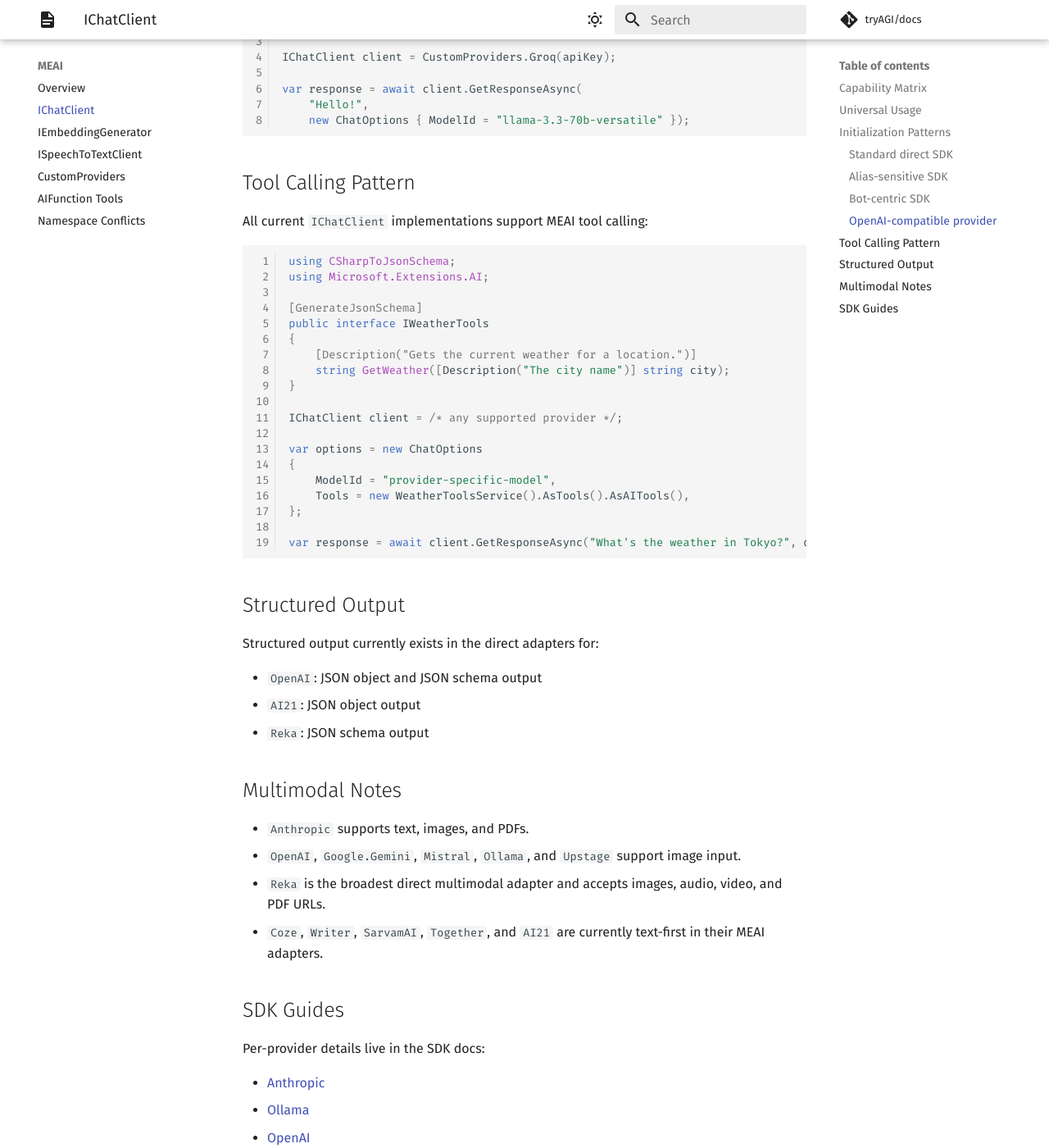
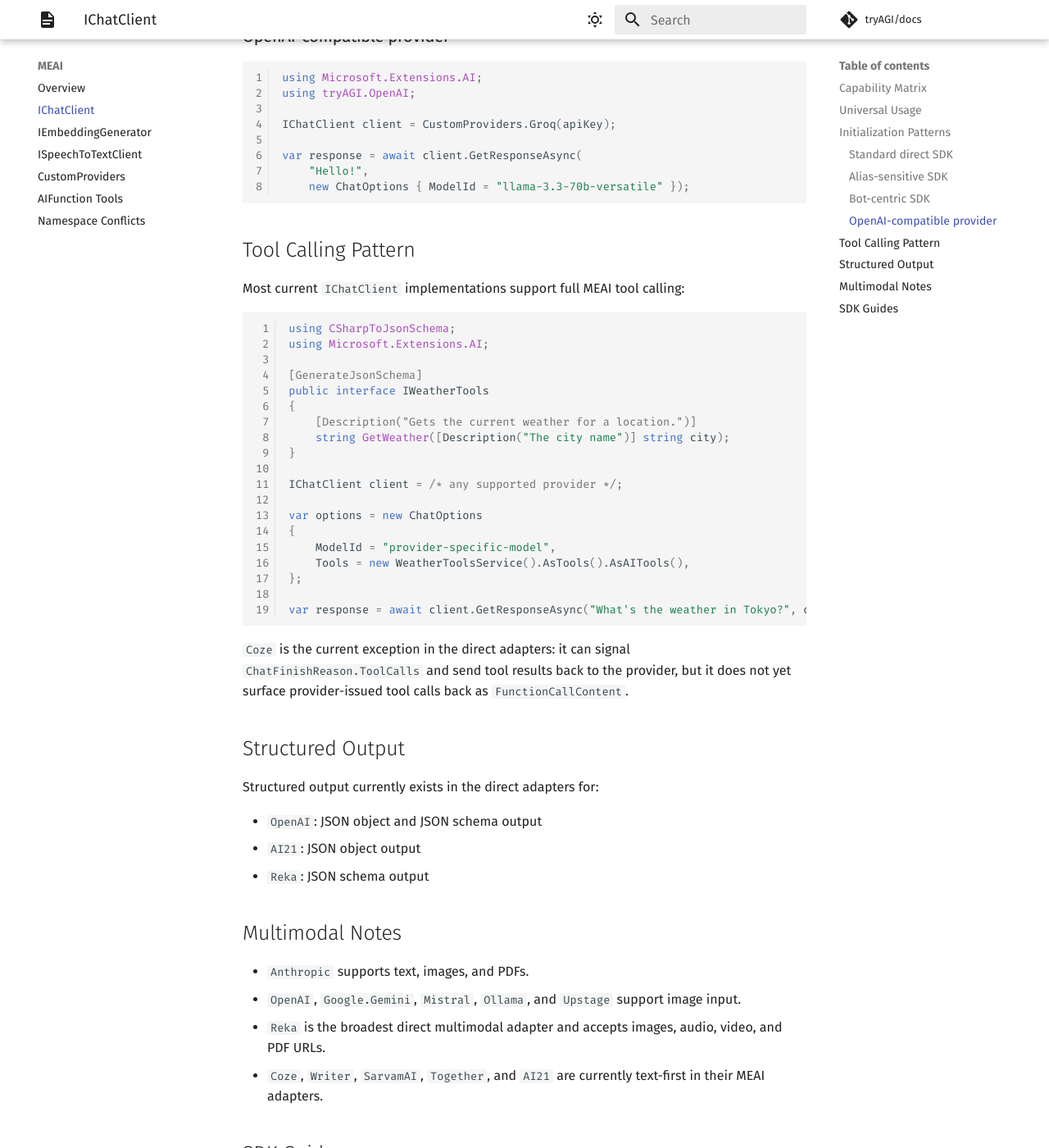
Before and after one commit to tryAGI/docs, an MkDocs documentation site: the page built from docs/meai/chat-client.md, in a window 1280 px wide and 1400 px high, scrolled down 2780 px. Shown: the whole window at 82% size. Built offline with MkDocs 1.6.1 and Material for MkDocs 9.7.7, drawn with Linux system fonts in a browser that asks for light colours; comment, search, counter and statistics services are not loaded; the version menu is left out; some of the changed text lies outside the part shown.

Commit message:
docs: clarify coze meai coverage

````diff
--- a/docs/meai/chat-client.md
+++ b/docs/meai/chat-client.md
@@ -19,7 +19,7 @@
 | Writer | Native | Y | - | - | - | Alias recommended |
 | SarvamAI | Simulated | Y | - | `reasoning_effort`, `wiki_grounding` | - | SSE exists in the provider API, but the current adapter is post-hoc |
 | Upstage | Native | Y | Images | - | - | Also exposes groundedness, translation, and document tools |
-| Coze | Native | Y | - | Reasoning text | - | Requires `bot_id`; chat is bot-centric |
+| Coze | Native | Y* | - | Reasoning text | - | Requires `bot_id`; provider tool calls are not yet emitted as `FunctionCallContent` |
 
 ## Universal Usage
 
@@ -83,7 +83,7 @@
 
 ## Tool Calling Pattern
 
-All current `IChatClient` implementations support MEAI tool calling:
+Most current `IChatClient` implementations support full MEAI tool calling:
 
 ```csharp
 using CSharpToJsonSchema;
@@ -106,6 +106,8 @@
 
 var response = await client.GetResponseAsync("What's the weather in Tokyo?", options);
 ```
+
+`Coze` is the current exception in the direct adapters: it can signal `ChatFinishReason.ToolCalls` and send tool results back to the provider, but it does not yet surface provider-issued tool calls back as `FunctionCallContent`.
 
 ## Structured Output
 
````
Also changed, not shown: other parts of docs/meai/chat-client.md (+1 -1 lines), docs/meai/index.md (+2 -2 lines).
